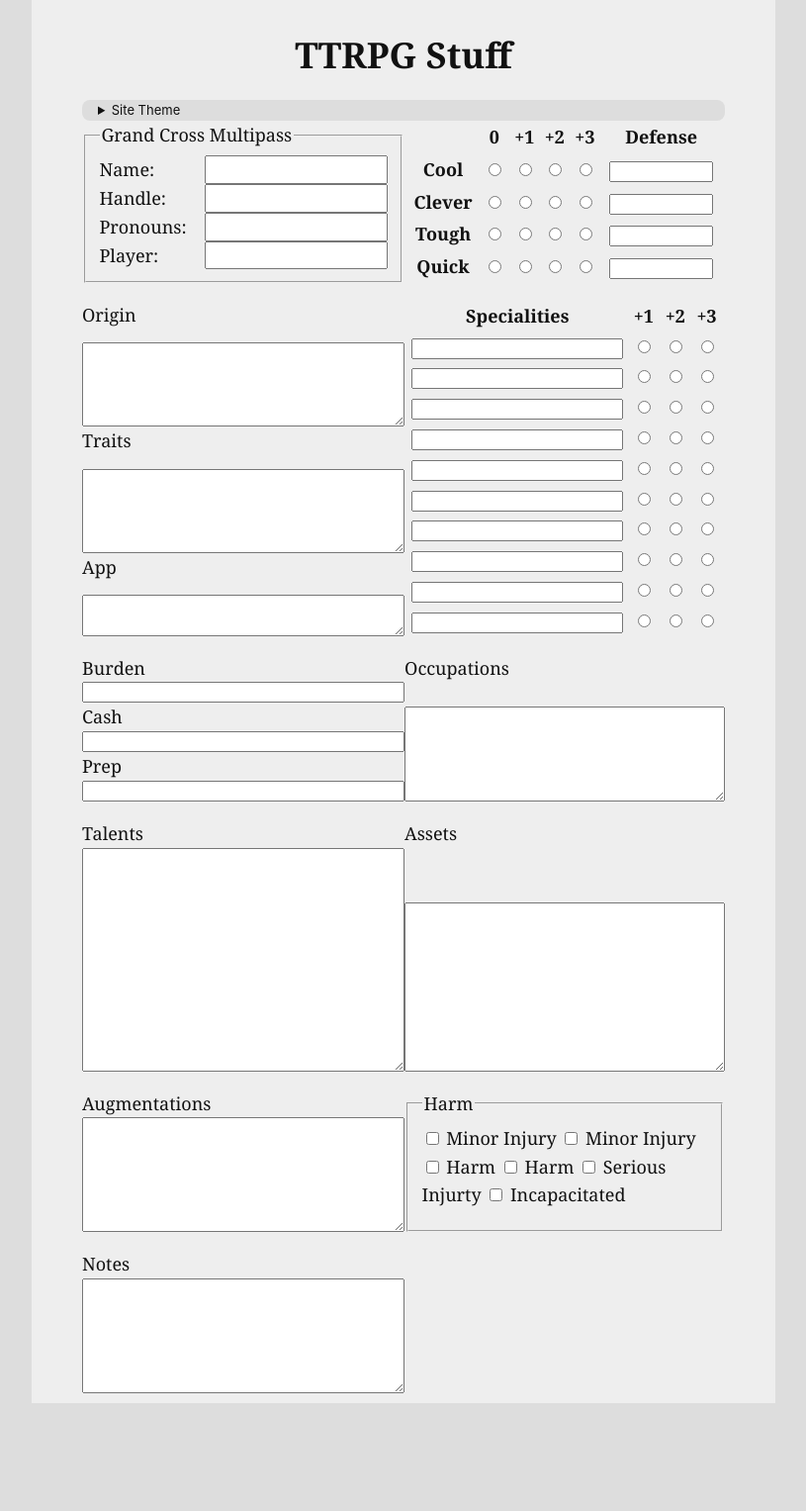
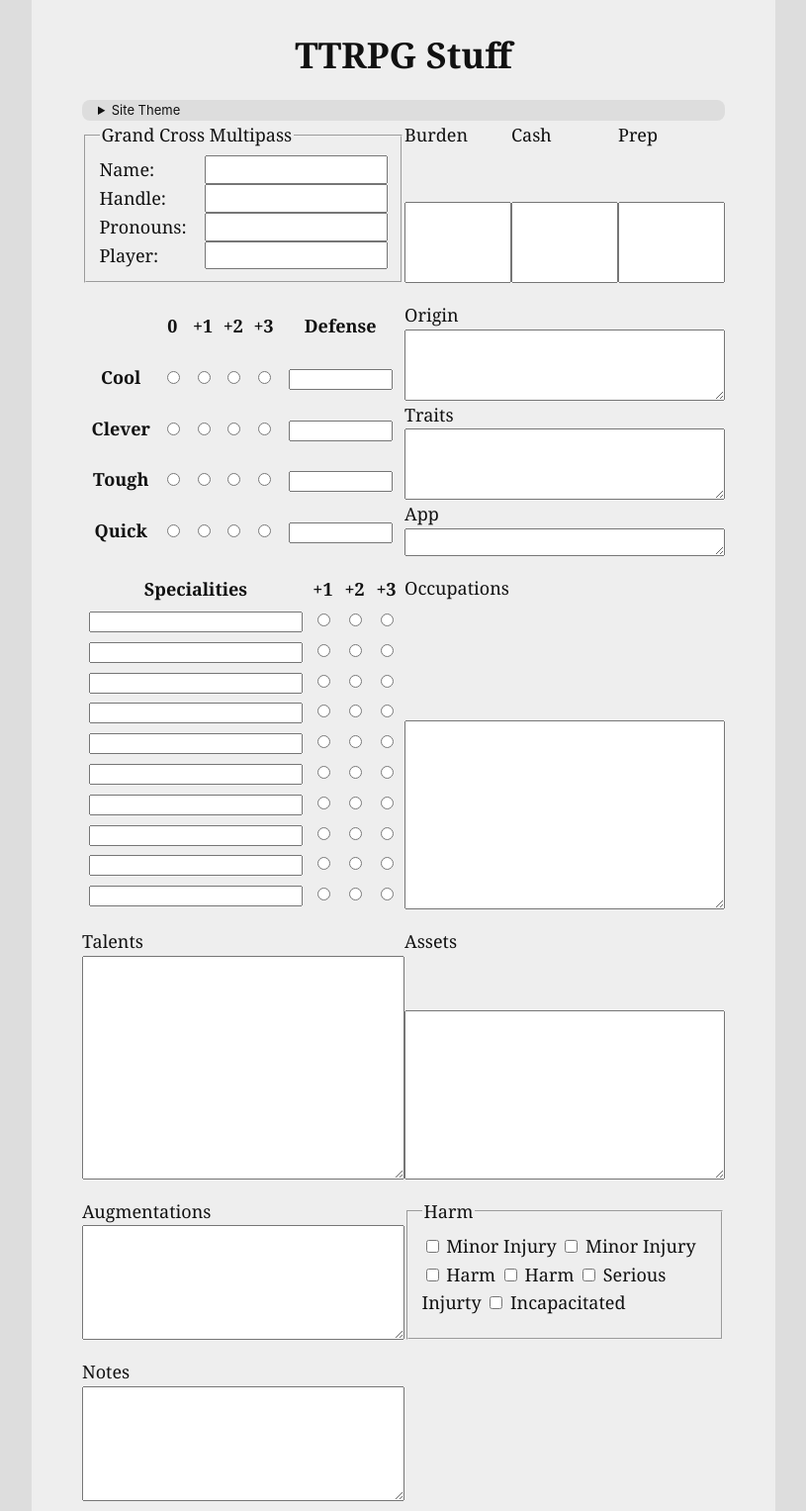
Before and after one commit to abstiles/ttrpg, a Jekyll site: the page built from hard-wired-island.md, in a window 1280 px wide. Shown: the whole page at 99% size, without its empty margins (232-1047 px from the left). Built offline with Jekyll 4.4.1, drawn with Linux system fonts in a browser that asks for light colours; our own code applies the rules of GitHub Pages for plain Markdown files; before the commit the page ends 1418 px from its top, so only the background shows below that; some of the changed lines change nothing that is shown.

Commit message:
Reflow stats block

```diff
--- a/hard-wired-island.md
+++ b/hard-wired-island.md
@@ -31,6 +31,15 @@
     display: table-cell;
     width: calc(100% - 10px);
   }
+  #status {
+    display: grid;
+    grid-template-rows: 1fr 1fr;
+    grid-auto-flow: column;
+  }
+  #status input {
+    font-family: var(--sans);
+    font-size: 18pt;
+  }
 ---
 <form>
 
@@ -41,6 +50,15 @@
 <label for="pronouns">Pronouns:</label><input type="text" id="pronouns">
 <label for="player">Player:</label><input type="text" id="player">
 </fieldset>
+
+<div id="status">
+<label for="burden">Burden</label>
+<input size="2" type="text" name="burden" id="burden">
+<label for="cash">Cash</label>
+<input size="2" type="text" name="cash" id="cash">
+<label for="prep">Prep</label>
+<input size="2" type="text" name="prep" id="prep">
+</div>
 
 <table id="stats">
   <tr>
@@ -164,15 +182,6 @@
 </table>
 
 <div class="block">
-<label for="burden">Burden</label>
-<input size="2" type="text" name="burden" id="burden">
-<label for="cash">Cash</label>
-<input size="2" type="text" name="cash" id="cash">
-<label for="prep">Prep</label>
-<input size="2" type="text" name="prep" id="prep">
-</div>
-
-<div class="block">
 <label for="occupations">Occupations</label>
 <textarea id="occupations" rows="3"></textarea>
 </div>
```
